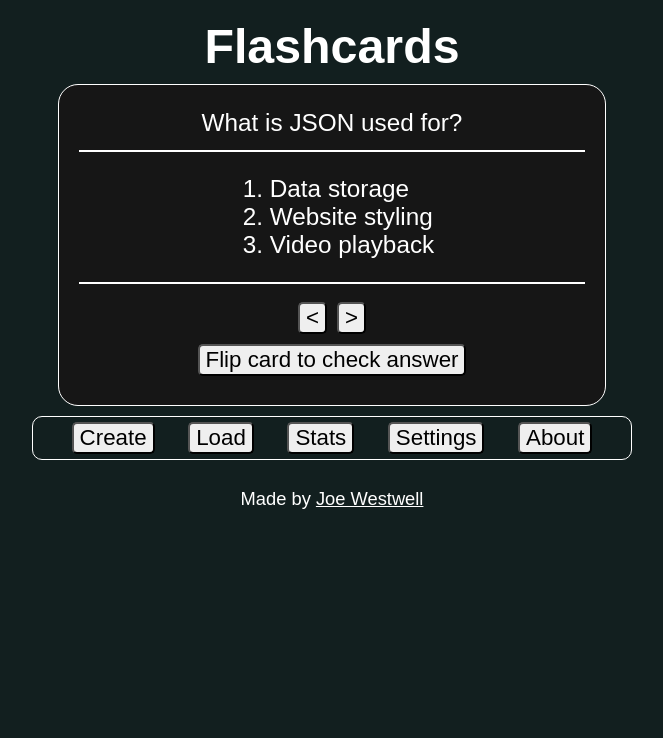
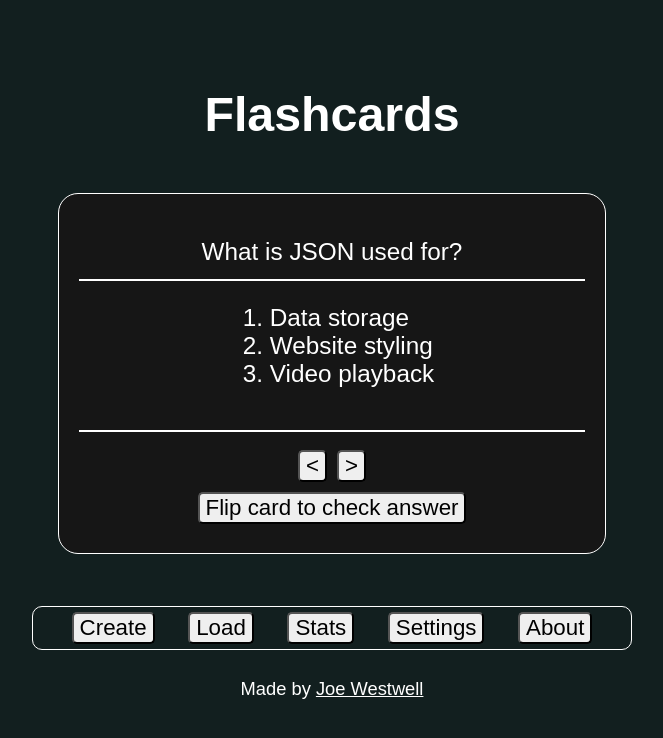
Before and after one commit to J-Wll/flashcards, a React (Vite) app: page / in a window 1280 px wide. Shown: the top 738 px of the page, without its empty margins (308-971 px from the left). Built offline with nearby package versions, Linux system fonts and the light colour scheme.

Commit message:
Vertically centred display, scaling tweaks

```diff
--- a/src/css/App.css
+++ b/src/css/App.css
@@ -1,8 +1,14 @@
 body{
     background-color: rgb(18, 31, 31);
+    height: 95vh;
+}
+
+#root{
+    height: 100%;
 }
 
 .flex-container {
+    height: 100%;
     flex-direction: column;
     min-width: 250px;
     background-color: rgb(18, 31, 31);
--- a/src/css/Flashcard.css
+++ b/src/css/Flashcard.css
@@ -1,5 +1,5 @@
 .flashcard{
-    min-width: 500px;
+    min-width: 300px;
     width: 45%;
     height: 95%;
     min-height: 300px;
@@ -40,7 +40,8 @@
     align-items: center;
     justify-content: center;
     width: 100%;
-    min-height: 150px;
+    /* min-height: 150px; */
+    height: 100%;
 }
 
 .active p, li{
--- a/src/css/FlashcardHandler.css
+++ b/src/css/FlashcardHandler.css
@@ -1,8 +1,10 @@
 /* Good until about 800px width */
 .flashcard-handler {
     width: 95vw;
-    /* height: 60%; */
+    height: 50%;
     min-width: 250px;
+    margin-top: 4vh;
+    margin-bottom: 4vh;
     display: flex;
     flex-direction: row;
     align-items: center;
```
